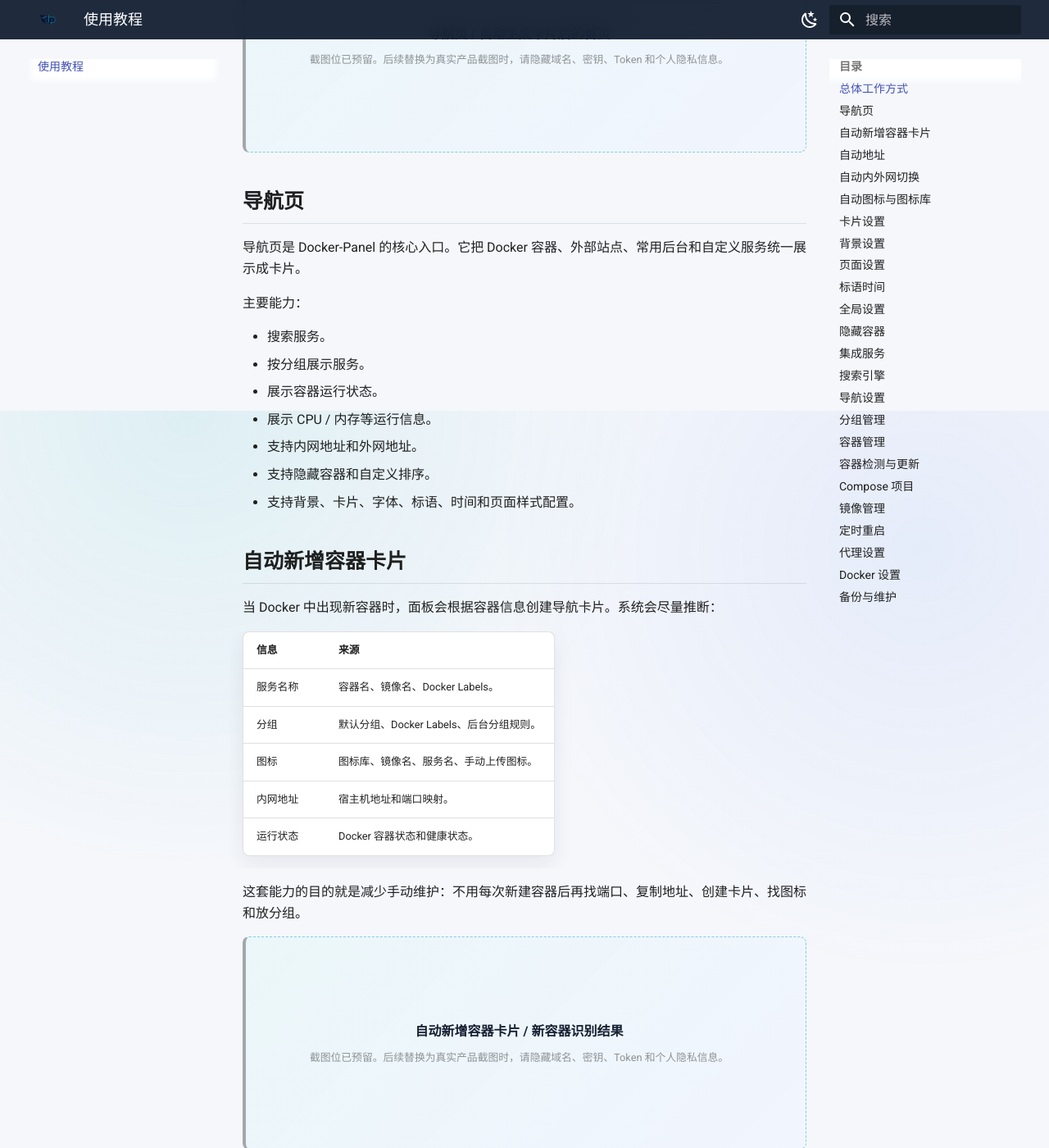
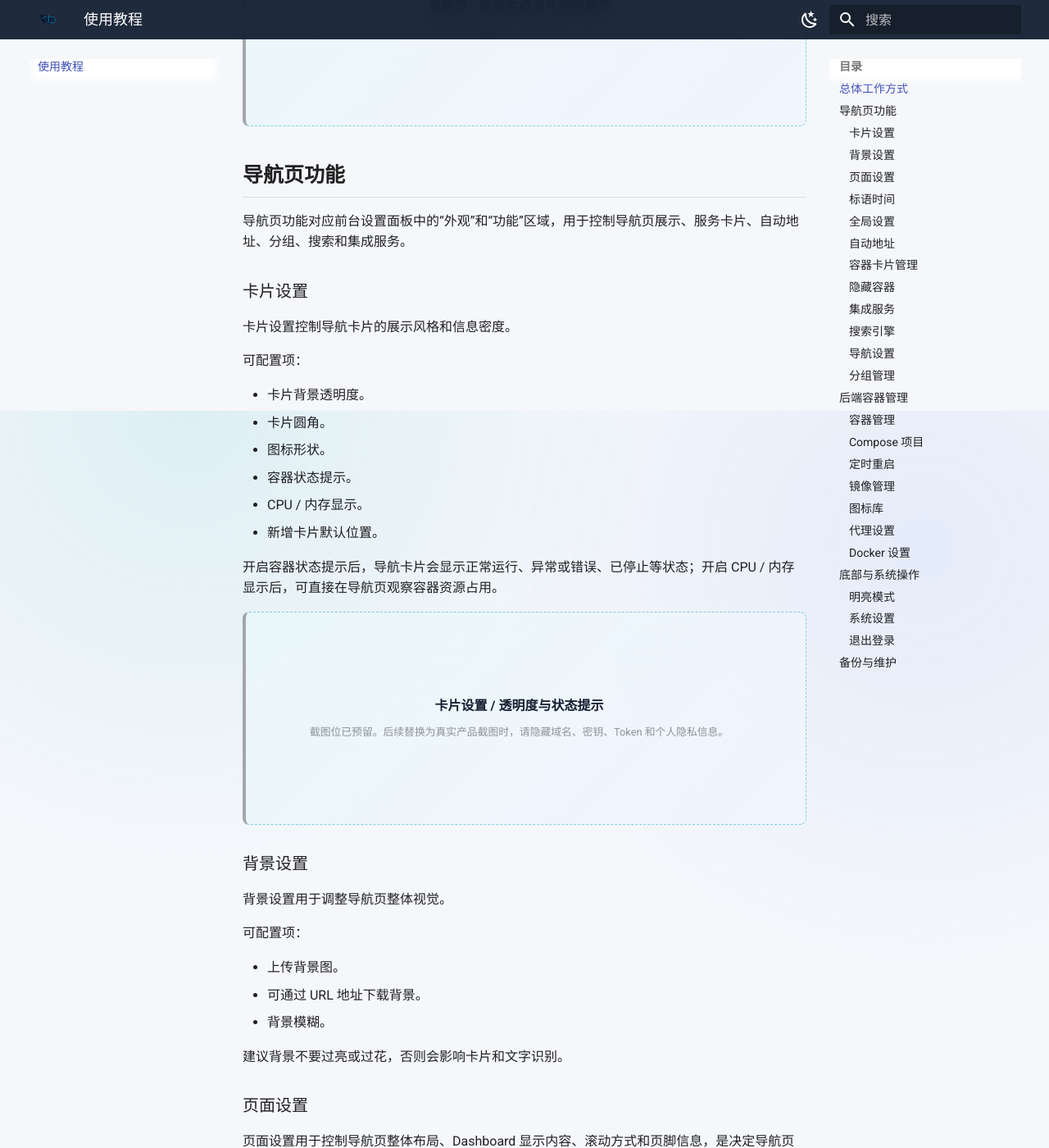
Before and after one commit to 980513Myb/docker-panel-wiki, an MkDocs documentation site: the page built from docs/Usage.md, in a window 1280 px wide and 1400 px high, scrolled down 899 px. Shown: the whole window at 82% size. Built offline with MkDocs 1.6.1 and Material for MkDocs 9.7.7, drawn with Linux system fonts in a browser that asks for light colours; some of the changed text lies outside the part shown.

Commit message:
Refine wiki usage guide content

```diff
--- a/docs/Usage.md
+++ b/docs/Usage.md
@@ -2,8 +2,8 @@
 
 <section class="dp-page-hero">
   <div class="dp-eyebrow">User Guide</div>
-  <h1>从导航页到 Docker 面板的完整使用说明</h1>
-  <p>本页按后台功能入口整理，覆盖导航页、自动化卡片、内外网地址、图标、容器管理、Compose、镜像、定时重启、配置管理和外观设置。</p>
+  <h1>导航页与后端容器完整使用说明</h1>
+  <p>本页按产品实际功能分区整理：第一类是导航页功能，第二类是后端容器管理，第三类是底部与系统配置。</p>
 </section>
 
 ## 总体工作方式
@@ -13,43 +13,97 @@ Docker-Panel 的核心流程是：
 1. 自动读取 Docker 容器、镜像、端口、网络和状态。
 2. 自动为容器生成导航卡片。
 3. 自动根据端口生成内网访问地址。
-4. 自动匹配或获取服务图标。
+4. 自动匹配、获取或绑定服务图标。
 5. 通过后台继续编辑名称、分组、图标、内外网地址和展示状态。
 6. 在 Docker 面板中继续管理容器、Compose、镜像、更新和定时任务。
 
 > 截图：导航页 / 自动生成卡片后的首页
 
-## 导航页
+## 导航页功能
 
-导航页是 Docker-Panel 的核心入口。它把 Docker 容器、外部站点、常用后台和自定义服务统一展示成卡片。
+导航页功能对应前台设置面板中的“外观”和“功能”区域，用于控制导航页展示、服务卡片、自动地址、分组、搜索和集成服务。
 
-主要能力：
+### 卡片设置
 
-- 搜索服务。
-- 按分组展示服务。
-- 展示容器运行状态。
-- 展示 CPU / 内存等运行信息。
-- 支持内网地址和外网地址。
-- 支持隐藏容器和自定义排序。
-- 支持背景、卡片、字体、标语、时间和页面样式配置。
+卡片设置控制导航卡片的展示风格和信息密度。
 
-## 自动新增容器卡片
+可配置项：
 
-当 Docker 中出现新容器时，面板会根据容器信息创建导航卡片。系统会尽量推断：
+- 卡片背景透明度。
+- 卡片圆角。
+- 图标形状。
+- 容器状态提示。
+- CPU / 内存显示。
+- 新增卡片默认位置。
 
-| 信息 | 来源 |
-| --- | --- |
-| 服务名称 | 容器名、镜像名、Docker Labels。 |
-| 分组 | 默认分组、Docker Labels、后台分组规则。 |
-| 图标 | 图标库、镜像名、服务名、手动上传图标。 |
-| 内网地址 | 宿主机地址和端口映射。 |
-| 运行状态 | Docker 容器状态和健康状态。 |
+开启容器状态提示后，导航卡片会显示正常运行、异常或错误、已停止等状态；开启 CPU / 内存显示后，可直接在导航页观察容器资源占用。
 
-这套能力的目的就是减少手动维护：不用每次新建容器后再找端口、复制地址、创建卡片、找图标和放分组。
+> 截图：卡片设置 / 透明度与状态提示
 
-> 截图：自动新增容器卡片 / 新容器识别结果
+### 背景设置
 
-## 自动地址
+背景设置用于调整导航页整体视觉。
+
+可配置项：
+
+- 上传背景图。
+- 可通过 URL 地址下载背景。
+- 背景模糊。
+
+建议背景不要过亮或过花，否则会影响卡片和文字识别。
+
+### 页面设置
+
+页面设置用于控制导航页整体布局、Dashboard 显示内容、滚动方式和页脚信息，是决定导航页使用体验的核心配置之一。
+
+页面样式可调整：
+
+- **页面最大宽度**：控制导航内容区域的最大展示宽度，适合不同分辨率屏幕和大屏展示。
+- **分组卡片底边距**：调整分组之间的纵向间距，让不同服务分组更容易区分。
+- **系统状态大小**：控制顶部系统状态信息的展示比例。
+- **抽屉栏透明度**：调整设置面板或抽屉区域的透明效果，让背景和面板层次更协调。
+
+Dashboard 显示配置可控制首页顶部内容：
+
+- 显示标语。
+- 显示时间。
+- 显示搜索栏。
+- 显示系统状态，点击标语或时间可切换系统状态展示。
+
+滚动模式可选择：
+
+- **整个页面滚动**：页面整体一起滚动，适合服务卡片较多、希望浏览完整页面的场景。
+- **分组卡片滚动**：分组区域独立滚动，适合希望顶部信息保持稳定、只滚动服务卡片列表的场景。
+
+页脚可填写备案信息、版权说明或其他自定义文字。不填写时导航页不会显示页脚；填写后可选择显示位置，例如底部居中。
+
+> 截图：页面设置 / 页面样式与 Dashboard 显示配置
+
+### 标语时间
+
+标语时间用于首页顶部展示个性化文案、时间和日期。
+
+可以用于：
+
+- 显示一句固定标语。
+- 显示当前时间。
+- 显示日期与星期。
+- 让导航页更像个人 NAS 首页。
+
+如果截图准备公开发布，建议隐藏过于个人化的标语。
+
+### 全局设置
+
+全局设置用于控制导航页通用行为，例如显示策略、默认交互、同步状态和基础偏好。
+
+常见用途：
+
+- 保存全局显示偏好。
+- 控制默认卡片行为。
+- 管理设置同步状态。
+- 调整面板基础交互。
+
+### 自动地址
 
 自动地址用于把容器端口转换成可访问链接。
 
@@ -68,102 +122,23 @@ Docker-Panel 的核心流程是：
 
 > 截图：自动地址 / 端口识别与地址生成
 
-## 自动内外网切换
+### 容器卡片管理
 
-同一个服务可以同时维护内网地址和外网地址。处于局域网时使用内网地址，外出访问时使用外网地址。
+当 Docker 中出现新容器时，面板会根据容器信息创建导航卡片。系统会尽量推断：
 
-建议：
+| 信息 | 来源 |
+| --- | --- |
+| 服务名称 | 容器名、镜像名、Docker Labels。 |
+| 分组 | 默认分组、Docker Labels、后台分组规则。 |
+| 图标 | 图标库、镜像名、服务名、URL 获取、手动上传。 |
+| 内网地址 | 宿主机地址和端口映射。 |
+| 运行状态 | Docker 容器状态和健康状态。 |
 
-- 内网地址填写 NAS 局域网 IP 和端口。
-- 外网地址填写反向代理域名或远程访问地址。
-- 只允许内网访问的服务不要填写外网地址。
-- 管理后台类服务谨慎开放外网入口。
+这套能力的目的就是减少手动维护：不用每次新建容器后再找端口、复制地址、创建卡片、找图标和放分组。
 
-> 截图：服务编辑 / 内外网地址配置
+> 截图：自动新增容器卡片 / 新容器识别结果
 
-## 自动图标与图标库
-
-图标用于提升导航页识别效率。Docker-Panel 可以根据服务名、镜像名和图标库匹配图标。
-
-图标来源：
-
-- 系统图标库。
-- 自动匹配服务图标。
-- 手动上传图标。
-- 通过卡片编辑绑定图标。
-
-图标库适合集中维护常用服务图标，例如媒体服务、下载工具、NAS 工具、代理服务、监控服务和自建应用。
-
-> 截图：图标库 / 服务图标管理
-
-## 卡片设置
-
-卡片设置控制导航卡片的展示风格和信息密度。
-
-可配置项：
-
-- 卡片背景透明度。
-- 卡片圆角。
-- 图标形状。
-- 容器状态提示。
-- CPU / 内存显示。
-- 新增卡片默认位置。
-
-如果你希望导航页更像透明玻璃面板，可以调低透明度；如果希望文字更清晰，建议提高卡片背景不透明度。
-
-> 截图：卡片设置 / 透明度与状态提示
-
-## 背景设置
-
-背景设置用于调整导航页整体视觉。
-
-可配置项：
-
-- 上传背景图。
-- 背景遮罩。
-- 背景模糊。
-- 明暗模式搭配。
-- 背景与卡片对比度。
-
-建议背景不要过亮或过花，否则会影响卡片和文字识别。
-
-## 页面设置
-
-页面设置控制导航页整体布局。
-
-常见设置：
-
-- 页面宽度。
-- 卡片排列。
-- 分组展示方式。
-- 页面留白。
-- 移动端显示效果。
-
-## 标语时间
-
-标语时间用于首页顶部展示个性化文案、时间和日期。
-
-可以用于：
-
-- 显示一句固定标语。
-- 显示当前时间。
-- 显示日期与星期。
-- 让导航页更像个人 NAS 首页。
-
-如果截图准备公开发布，建议隐藏过于个人化的标语。
-
-## 全局设置
-
-全局设置用于控制导航页通用行为，例如显示策略、默认交互、同步状态和基础偏好。
-
-常见用途：
-
-- 保存全局显示偏好。
-- 控制默认卡片行为。
-- 管理设置同步状态。
-- 调整面板基础交互。
-
-## 隐藏容器
+### 隐藏容器
 
 不是所有容器都适合出现在导航页。隐藏容器功能可以把基础组件、临时容器、数据库、辅助服务从导航页移除。
 
@@ -177,7 +152,7 @@ Docker-Panel 的核心流程是：
 
 隐藏后仍可在 Docker 面板中管理容器。
 
-## 集成服务
+### 集成服务
 
 集成服务用于把外部服务或辅助能力接入面板，方便统一管理。
 
@@ -188,7 +163,7 @@ Docker-Panel 的核心流程是：
 - 维护外部工具地址。
 - 把 Docker 服务和非 Docker 服务放在同一导航页。
 
-## 搜索引擎
+### 搜索引擎
 
 搜索引擎用于快速定位服务卡片。
 
@@ -199,7 +174,7 @@ Docker-Panel 的核心流程是：
 - 常用服务使用易搜索关键词。
 - 图标与名称保持一致，方便快速识别。
 
-## 导航设置
+### 导航设置
 
 导航设置用于控制导航页入口、侧边栏、分组展示和访问行为。
 
@@ -211,7 +186,7 @@ Docker-Panel 的核心流程是：
 - 状态展示策略。
 - 自定义入口管理。
 
-## 分组管理
+### 分组管理
 
 分组管理用于把服务按用途整理。
 
@@ -229,7 +204,11 @@ Docker-Panel 的核心流程是：
 
 > 截图：分组管理 / 服务分类
 
-## 容器管理
+## 后端容器管理
+
+后端容器管理对应 Docker-Panel 后台侧边栏中的“容器管理”和“配置管理”区域，用于管理容器、Compose、定时重启、镜像、图标库、代理和 Docker 连接参数。
+
+### 容器管理
 
 容器管理是集成 Docker 面板的核心。你可以在后台查看所有容器并执行操作。
 
@@ -246,22 +225,7 @@ Docker-Panel 的核心流程是：
 
 > 截图：Docker 工作台 / 容器列表
 
-## 容器检测与更新
-
-容器检测与更新用于维护镜像版本。
-
-支持策略：
-
-- 手动检测更新。
-- 跳过指定容器检测。
-- 手动升级容器。
-- 自动升级容器。
-- 升级成功后清理旧镜像。
-- 查看升级任务记录。
-
-建议关键服务使用手动升级，低风险服务可以使用自动更新。
-
-## Compose 项目
+### Compose 项目
 
 Compose 项目页面用于按项目查看和维护服务。
 
@@ -276,7 +240,19 @@ Compose 项目页面用于按项目查看和维护服务。
 
 如果只想查看项目，目录可以只读挂载；如果要在线编辑 YAML，需要使用 `:rw`。
 
-## 镜像管理
+### 定时重启
+
+定时重启用于为指定容器配置周期性重启。
+
+适合：
+
+- 长期运行后资源占用升高的服务。
+- 需要定期恢复状态的服务。
+- 非关键容器的低峰维护。
+
+不建议对数据库、认证、网关等关键服务随意开启定时重启。
+
+### 镜像管理
 
 镜像管理用于处理 Docker 镜像。
 
@@ -289,19 +265,23 @@ Compose 项目页面用于按项目查看和维护服务。
 - 清理旧镜像。
 - 避免删除正在被容器使用的镜像。
 
-## 定时重启
+### 图标库
 
-定时重启用于为指定容器配置周期性重启。
+图标用于提升导航页识别效率。Docker-Panel 可以根据服务名、镜像名和图标库匹配图标。
 
-适合：
+图标来源：
 
-- 长期运行后资源占用升高的服务。
-- 需要定期恢复状态的服务。
-- 非关键容器的低峰维护。
+- 系统图标库。
+- 自动匹配服务图标。
+- 内置网址 URL 获取并下载图标。
+- 手动上传图标。
+- 通过卡片编辑地址自动获取图标。
 
-不建议对数据库、认证、网关等关键服务随意开启定时重启。
+图标库适合集中维护常用服务图标，例如媒体服务、下载工具、NAS 工具、代理服务、监控服务和自建应用。
 
-## 代理设置
+> 截图：图标库 / 服务图标管理
+
+### 代理设置
 
 代理设置用于让面板或相关任务通过代理访问外部资源。
 
@@ -313,7 +293,7 @@ Compose 项目页面用于按项目查看和维护服务。
 
 代理配置错误可能导致访问失败，建议修改后立即测试。
 
-## Docker 设置
+### Docker 设置
 
 Docker 设置用于配置面板连接 Docker 的方式。
 
@@ -325,6 +305,20 @@ Docker 设置用于配置面板连接 Docker 的方式。
 - Docker 管理权限。
 
 `/var/run/docker.sock` 不能只读挂载，否则容器管理操作会失败。
+
+## 底部与系统操作
+
+### 明亮模式
+
+明亮模式用于切换界面显示风格。根据使用环境选择明亮或深色显示，方便白天、夜间或大屏展示时查看。
+
+### 系统设置
+
+系统设置用于进入面板基础配置区域，处理账户、安全、全局偏好和运行参数等设置。
+
+### 退出登录
+
+退出登录会结束当前后台会话。公共设备或共享电脑使用后建议主动退出。
 
 ## 备份与维护
 
```
Also changed, not shown: docs/Installation.md (+9 -2 lines), docs/index.md (+1 -1 lines).
